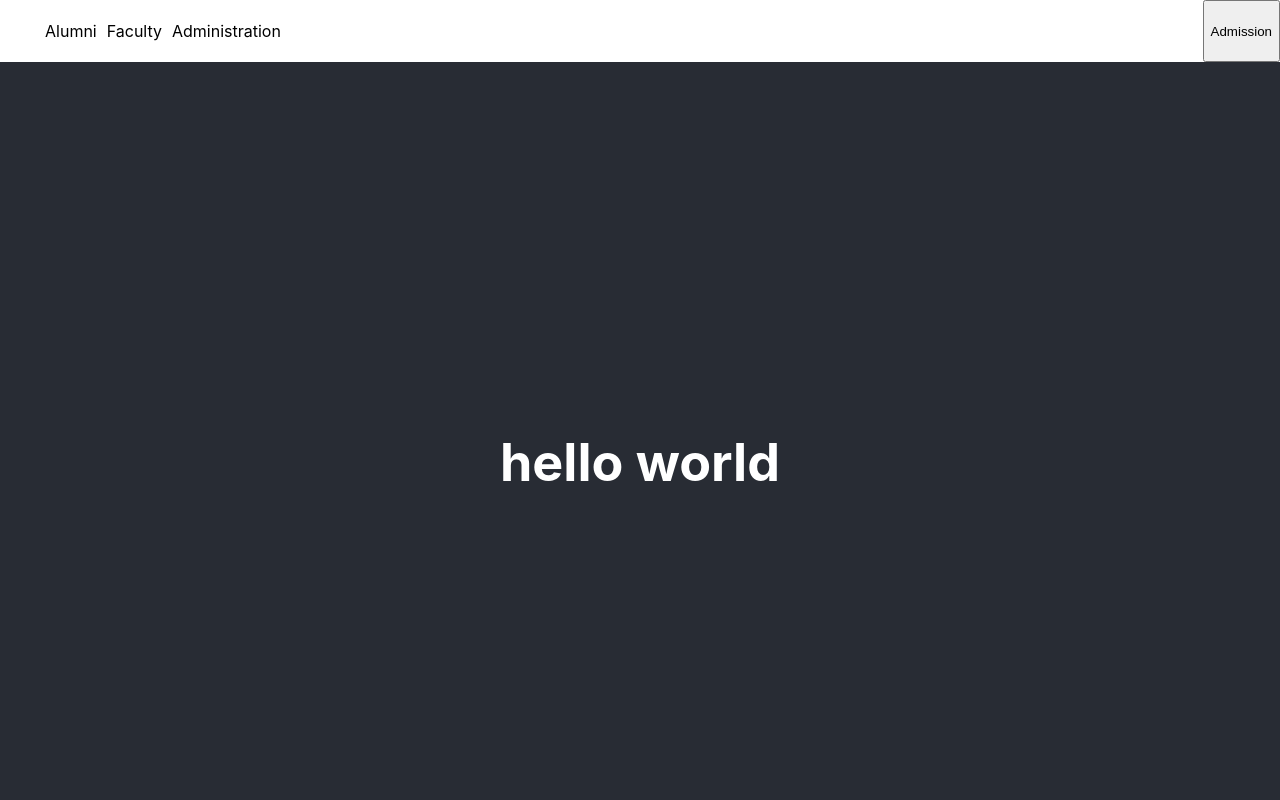
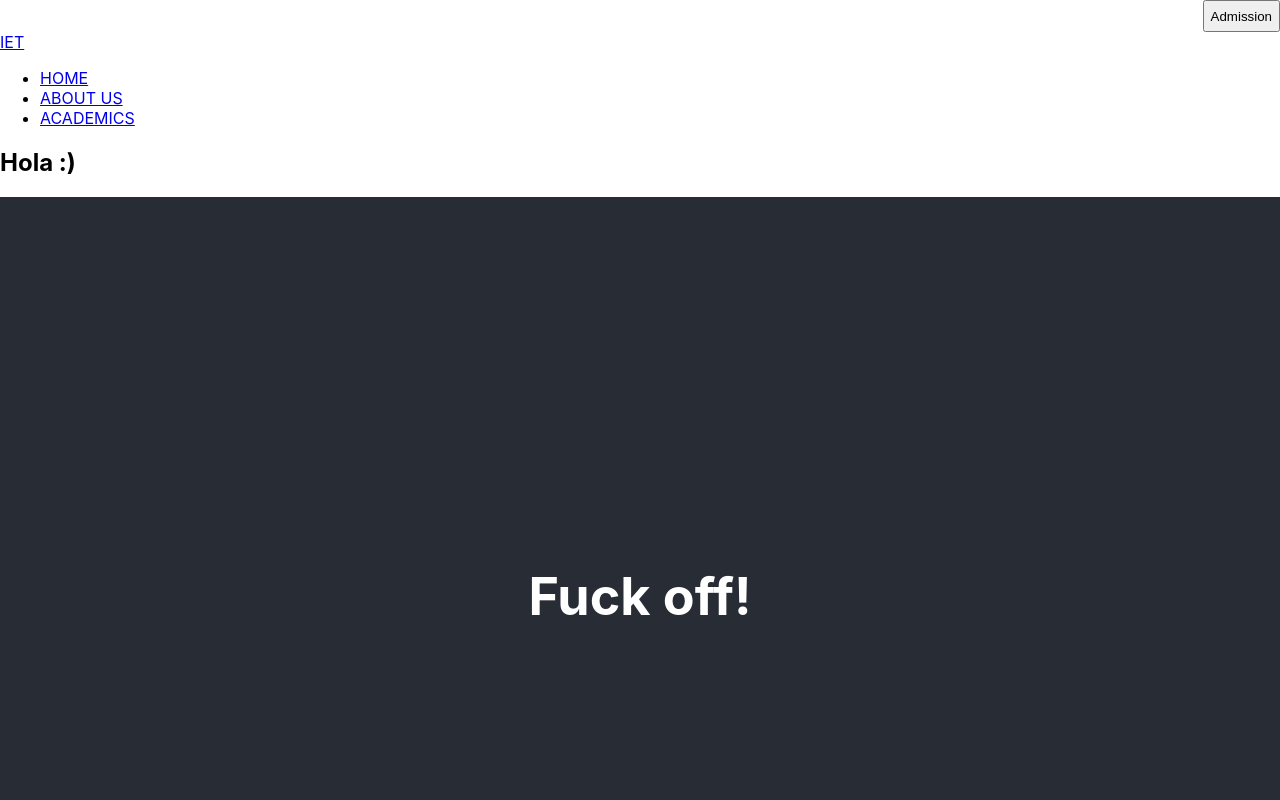
Before and after one commit to CODER-COPS/IET-Agra-FrontEnd, a React (Create React App) app: page / in a window 1280 px wide. Shown: the top 800 px of the page. Built offline with nearby package versions, Linux system fonts and the light colour scheme.

Commit message:
Component/NavbarStarting

```diff
--- a/src/App.js
+++ b/src/App.js
@@ -1,12 +1,21 @@
 
 import './App.css';
+import Navbar from "./Navbar";
 
 function App() {
   return (
-    <div className="App">
+    <div className="container">
+                <Navbar />
+          <div className="container">
+            <article>
+              <h1>
+                Hola :)
+              </h1>
+            </article>
       <header className="App-header">
-        <h1>hello world</h1>
+        <h1>Fuck off!</h1>
       </header>
+          </div>
     </div>
   );
 }
--- a/src/Header.js
+++ b/src/Header.js
@@ -5,9 +5,7 @@ export default function Header() {
     return (
         <header>
             <ul>
-                <li>Alumni</li>
-                <li>Faculty</li>
-                <li>Administration</li>
+
             </ul>
             <button>Admission</button>
         </header>
--- /dev/null
+++ b/src/Navbar.js
@@ -0,0 +1,21 @@
+import React from "react";
+
+export default function Navbar() {
+    return (
+      <nav className="navigation">
+        <a href="/" className="brand-name">
+          IET
+        </a>
+        <div
+          className="navigation-menu">
+          <ul>
+            <li> <a href="/home">HOME</a>             </li>
+            <li> <a href="/about">ABOUT US</a> </li>
+            <li>
+              <a href="/contact">ACADEMICS</a>
+            </li>
+          </ul>
+        </div>
+      </nav>
+    );
+  }
```
